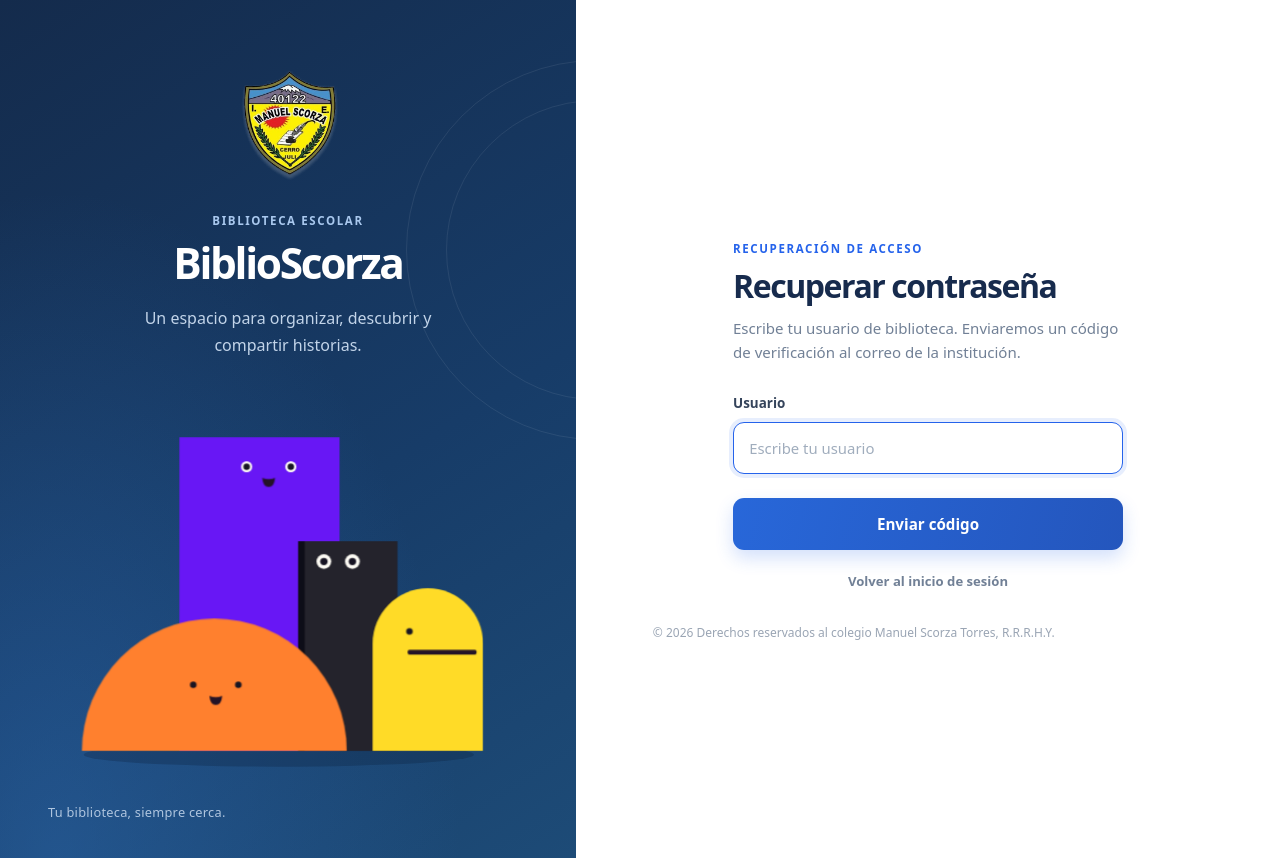
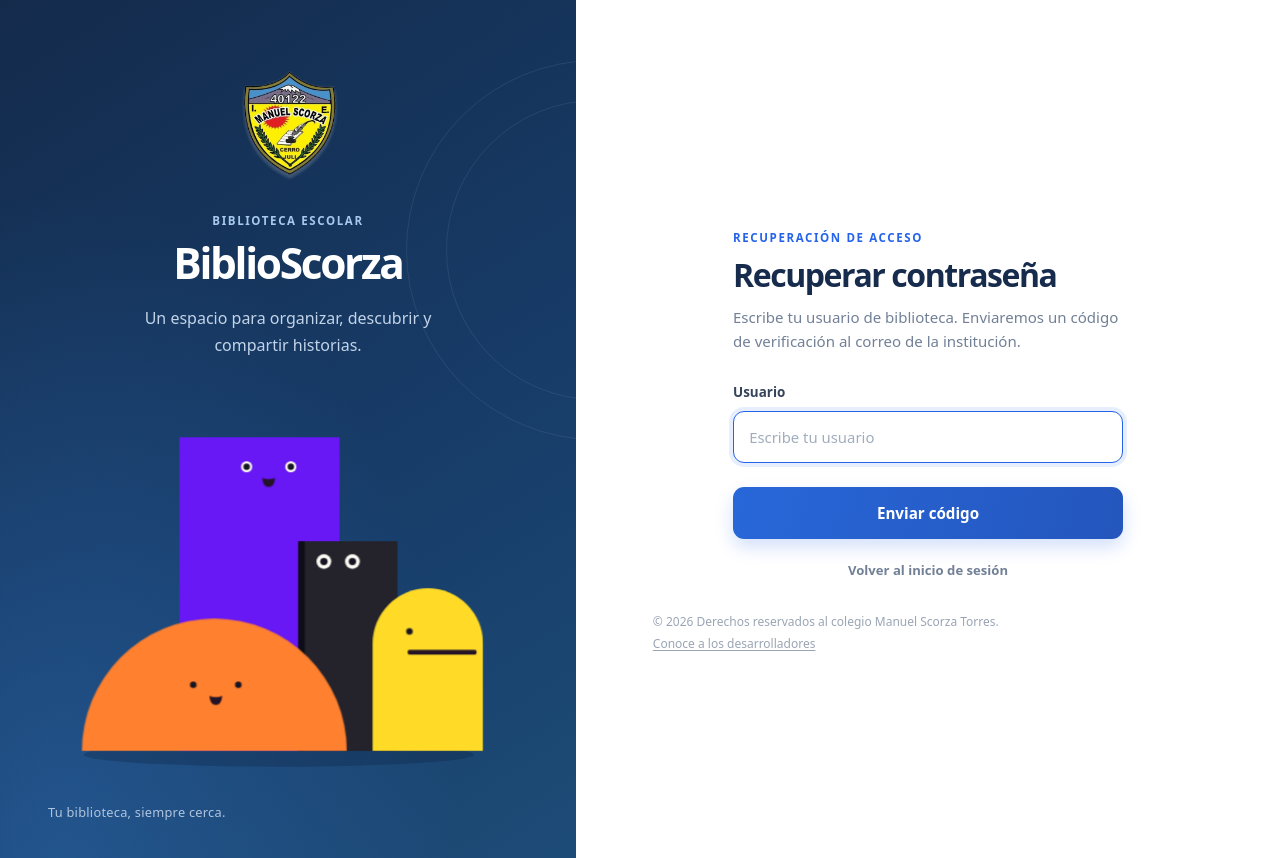
Before and after one commit to scorzabiblioteca-cmd/Biblioteca-Scorza, a Next.js app in the folder web/: page /recuperar-password in a window 1280 px wide. Built offline with nearby package versions, Linux system fonts and the light colour scheme.

Commit message:
feat: acerca de los desarrolladores

```diff
--- a/web/src/app/(auth)/login/page.tsx
+++ b/web/src/app/(auth)/login/page.tsx
@@ -5,6 +5,7 @@ import Link from "next/link";
 import { useRouter } from "next/navigation";
 import { api } from "@/lib/client";
 import { Msg } from "@/components/ui";
+import DeveloperCredits from "@/components/DeveloperCredits";
 import LoginCharacters from "./login-characters";
 import "./login.css";
 
@@ -175,9 +176,7 @@ export default function Login() {
               Ver biblioteca
             </Link>
           </form>
-          <p className="login-copyright">
-            © 2026 Derechos reservados al colegio Manuel Scorza Torres, R.R.R.H.Y.
-          </p>
+          <DeveloperCredits className="login-copyright" />
         </section>
       </div>
     </main>
--- a/web/src/app/(auth)/recuperar-password/page.tsx
+++ b/web/src/app/(auth)/recuperar-password/page.tsx
@@ -5,6 +5,7 @@ import Link from "next/link";
 import { useSearchParams } from "next/navigation";
 import { api } from "@/lib/client";
 import { Msg } from "@/components/ui";
+import DeveloperCredits from "@/components/DeveloperCredits";
 import LoginCharacters from "../login/login-characters";
 import "../login/login.css";
 
@@ -351,9 +352,7 @@ function Contenido() {
             </div>
           )}
 
-          <p className="login-copyright">
-            © 2026 Derechos reservados al colegio Manuel Scorza Torres, R.R.R.H.Y.
-          </p>
+          <DeveloperCredits className="login-copyright" />
         </section>
       </div>
     </main>
--- a/web/src/app/(panel)/layout.tsx
+++ b/web/src/app/(panel)/layout.tsx
@@ -1,5 +1,6 @@
 import Sidebar from "@/components/Sidebar";
 import Topbar from "@/components/Topbar";
+import DeveloperCredits from "@/components/DeveloperCredits";
 import "./panel.css";
 
 export default function PanelLayout({ children }: { children: React.ReactNode }) {
@@ -10,7 +11,7 @@ export default function PanelLayout({ children }: { children: React.ReactNode })
         <Topbar />
         <main className="min-w-0 flex-1 px-3 pb-28 pt-5 sm:px-6 sm:pb-24 md:px-8 md:pb-8 md:pt-8">{children}</main>
         <footer className="px-3 pb-5 text-left text-xs leading-relaxed text-[#8793a4] sm:px-6 md:px-8 md:pb-6">
-          © 2026 Derechos reservados al colegio Manuel Scorza Torres, R.R.R.H.Y.
+          <DeveloperCredits />
         </footer>
       </div>
     </div>
--- a/web/src/app/biblioteca/page.tsx
+++ b/web/src/app/biblioteca/page.tsx
@@ -4,6 +4,7 @@ import Link from "next/link";
 import { useEffect, useState } from "react";
 import { Msg, Portada, useDebounced } from "@/components/ui";
 import { api, Paged } from "@/lib/client";
+import DeveloperCredits from "@/components/DeveloperCredits";
 
 type Libro = {
   id: number;
@@ -125,7 +126,7 @@ export default function Biblioteca() {
         </section>
 
         <footer className="mt-12 text-left text-xs text-slate-400">
-          © 2026 Derechos reservados al colegio Manuel Scorza Torres, R.R.R.H.Y.
+          <DeveloperCredits />
         </footer>
       </div>
     </main>
--- /dev/null
+++ b/web/src/components/DeveloperCredits.tsx
@@ -0,0 +1,70 @@
+"use client";
+
+import { useEffect, useRef, useState } from "react";
+
+export default function DeveloperCredits({
+  className = "",
+}: {
+  className?: string;
+}) {
+  const [mostrar, setMostrar] = useState(false);
+  const dialogRef = useRef<HTMLDialogElement>(null);
+
+  useEffect(() => {
+    const dialog = dialogRef.current;
+    if (!dialog) return;
+    if (mostrar && !dialog.open) dialog.showModal();
+    else if (!mostrar && dialog.open) dialog.close();
+  }, [mostrar]);
+
+  return (
+    <div className={className}>
+      <p className="m-0">© 2026 Derechos reservados al colegio Manuel Scorza Torres.</p>
+      <button
+        type="button"
+        className="mt-1 text-left font-medium underline decoration-current/40 underline-offset-2 hover:decoration-current focus-visible:outline focus-visible:outline-2 focus-visible:outline-offset-2 focus-visible:outline-brand-600"
+        onClick={() => setMostrar(true)}
+      >
+        Conoce a los desarrolladores
+      </button>
+      <dialog
+        ref={dialogRef}
+        aria-labelledby="developer-credits-title"
+        onCancel={() => setMostrar(false)}
+        onClick={(event) => {
+          if (event.target === event.currentTarget) setMostrar(false);
+        }}
+        className="m-auto w-[min(28rem,calc(100%-2rem))] rounded-2xl border border-[#e6ecf4] bg-white p-6 text-[#334155] shadow-panel backdrop:bg-[#0b1b33]/55"
+      >
+        <div className="flex items-start justify-between gap-4">
+          <div>
+            <h2 id="developer-credits-title" className="text-lg font-semibold text-[#172b4d]">
+              Desarrolladores
+            </h2>
+            <p className="mt-1 text-sm text-[#718096]">BiblioScorza</p>
+          </div>
+          <button
+            type="button"
+            aria-label="Cerrar"
+            className="rounded-lg px-2 py-1 text-xl leading-none text-[#718096] hover:bg-[#f1f5fb] hover:text-[#172b4d]"
+            onClick={() => setMostrar(false)}
+          >
+            ×
+          </button>
+        </div>
+        <ul className="mt-5 space-y-3 text-sm">
+          <li>Ronald Franco Soto Choquehuanca</li>
+          <li>Ricardo Samuel Aquino Arizapana</li>
+        </ul>
+        <p className="mt-5 text-sm leading-relaxed text-[#526176]">
+          Sistema creado para apoyar la gestión de la biblioteca escolar Manuel Scorza Torres.
+        </p>
+        <div className="mt-6 flex justify-end">
+          <button type="button" className="btn-ghost" onClick={() => setMostrar(false)}>
+            Cerrar
+          </button>
+        </div>
+      </dialog>
+    </div>
+  );
+}
--- a/web/src/components/Sidebar.tsx
+++ b/web/src/components/Sidebar.tsx
@@ -2,6 +2,7 @@
 import Link from "next/link";
 import { usePathname, useRouter } from "next/navigation";
 import { useState } from "react";
+import DeveloperCredits from "@/components/DeveloperCredits";
 
 const LINKS = [
   ["/dashboard", "Panel"], ["/libros", "Libros"], ["/prestamos", "Préstamos"],
@@ -74,7 +75,7 @@ export default function Sidebar() {
         <div className="px-3 pb-5">
           <div className="rail-divider" />
           <button onClick={salir} className="rail-link w-full text-left">Cerrar sesión</button>
-          <p className="rail-footnote mt-4">© 2026 Derechos reservados al colegio Manuel Scorza Torres, R.R.R.H.Y.</p>
+          <DeveloperCredits className="rail-footnote mt-4" />
         </div>
       </aside>
 
```
